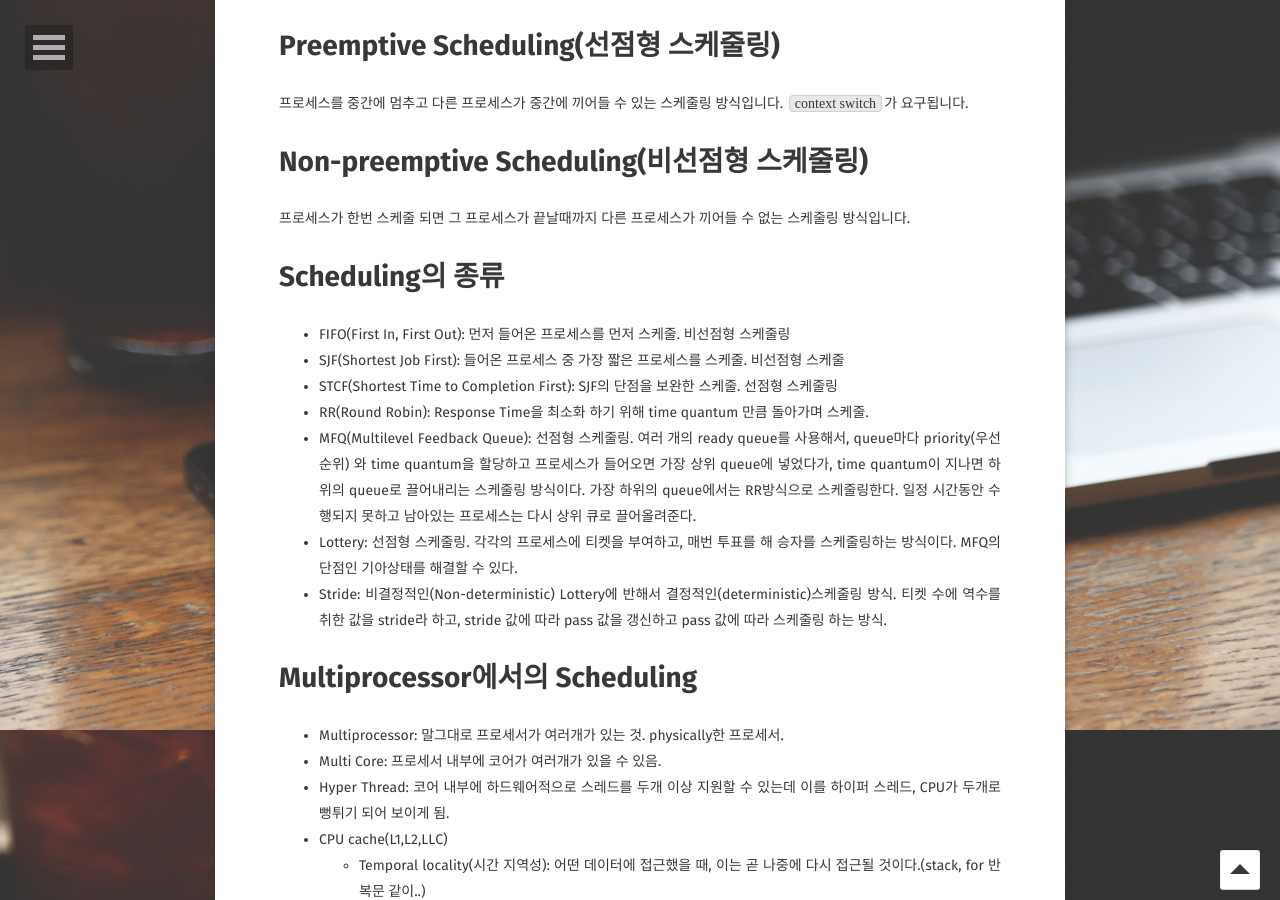
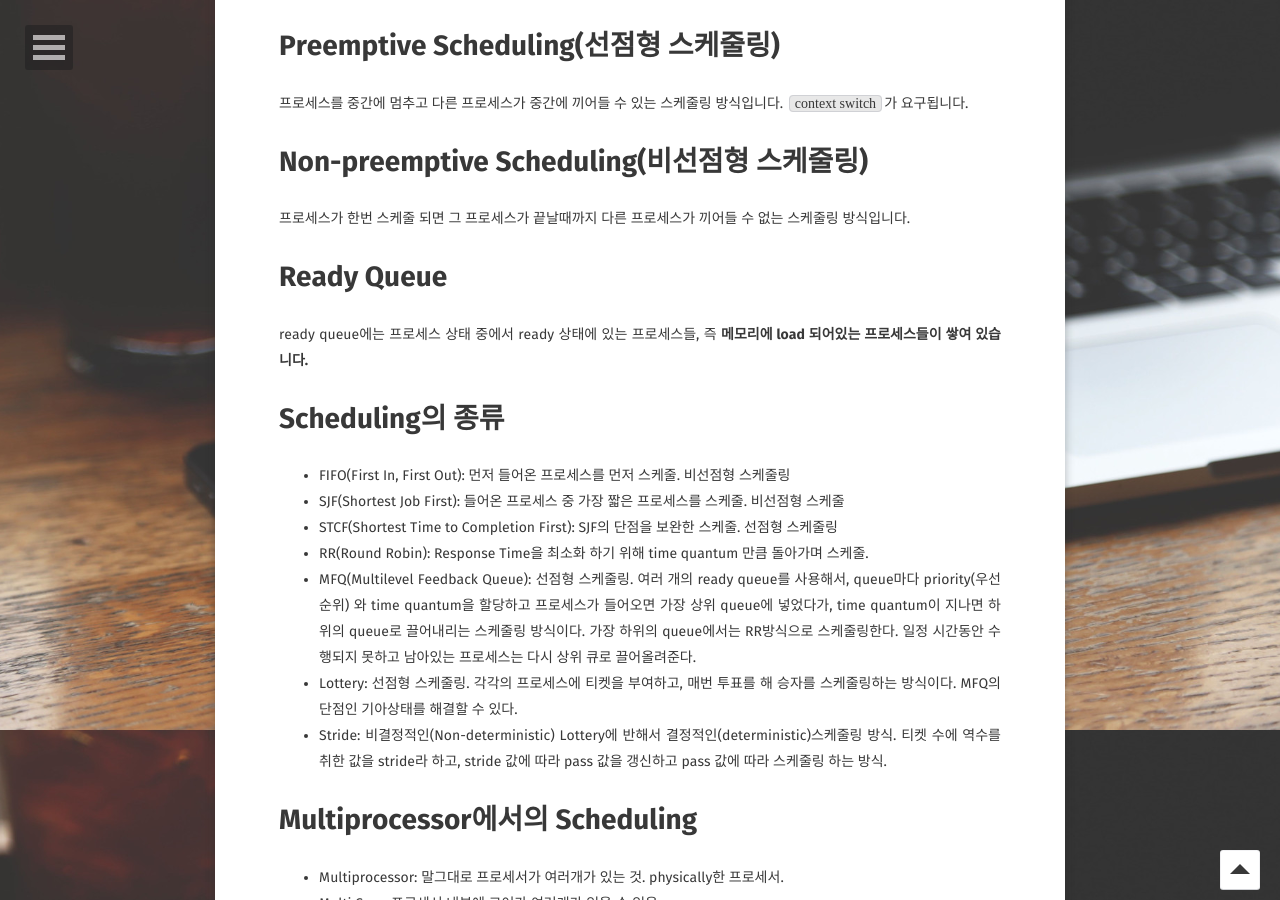
Before and after one commit to wkdtjsgur100/wkdtjsgur100.github.io, a Jekyll site: the page built from _posts/2018-04-20-scheduling-1.md, in a window 1280 px wide and 900 px high, scrolled down 1070 px. Built offline with Jekyll 4.4.1, drawn with Linux system fonts in a browser that asks for light colours; some web fonts are replaced; comment, search, counter and statistics services are not loaded.

Commit message:
scheduling 1 fixed

```diff
--- a/_posts/2018-04-20-scheduling-1.md
+++ b/_posts/2018-04-20-scheduling-1.md
@@ -37,6 +37,10 @@ workload를 측정하는 기준을 말한다.
 # Non-preemptive Scheduling(비선점형 스케줄링)
 
 프로세스가 한번 스케줄 되면 그 프로세스가 끝날때까지 다른 프로세스가 끼어들 수 없는 스케줄링 방식입니다.
+
+# Ready Queue
+
+ready queue에는 프로세스 상태 중에서 ready 상태에 있는 프로세스들, 즉 **메모리에 load 되어있는 프로세스들이 쌓여 있습니다.**
 
 # Scheduling의 종류
 
```
